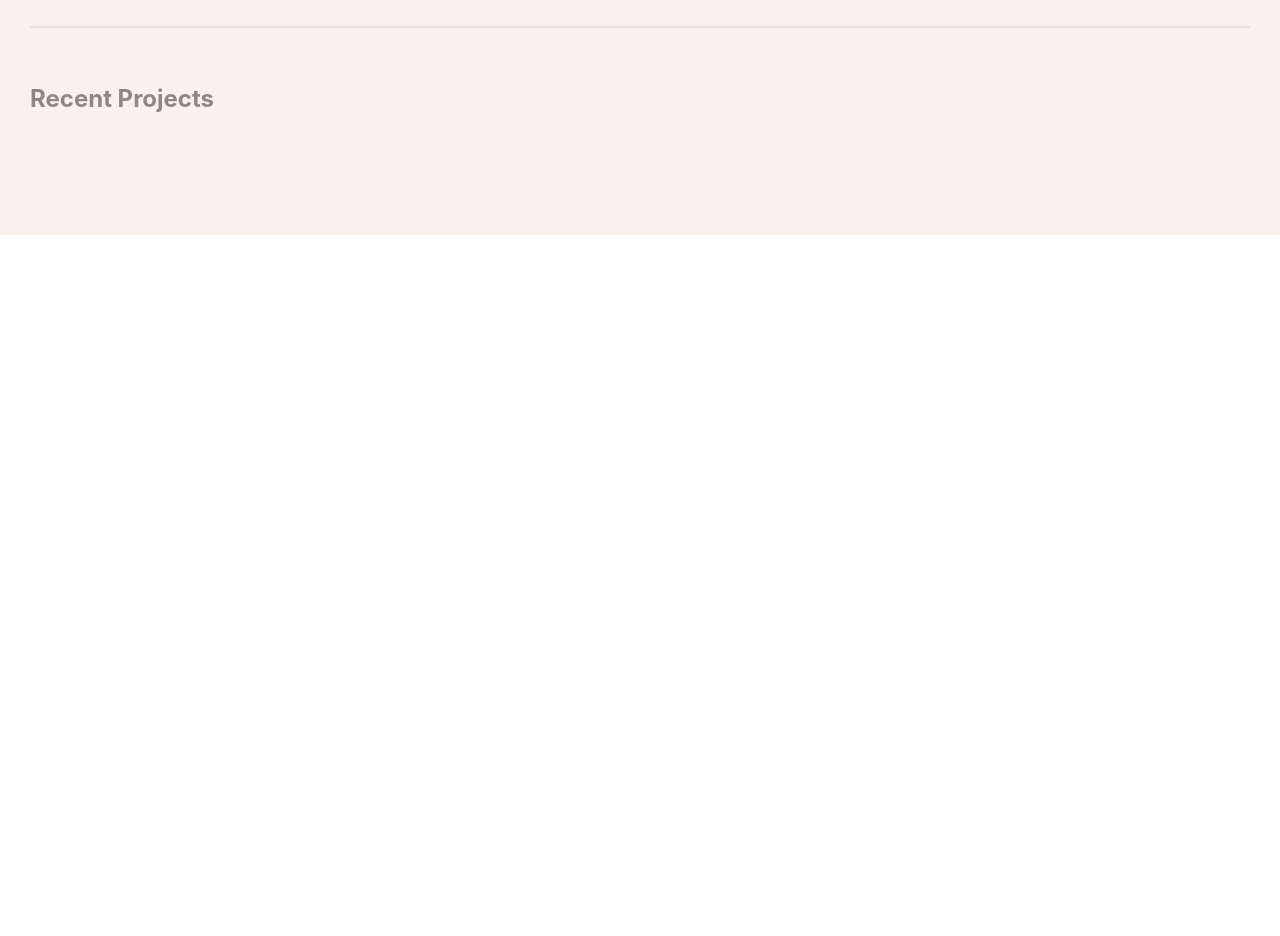
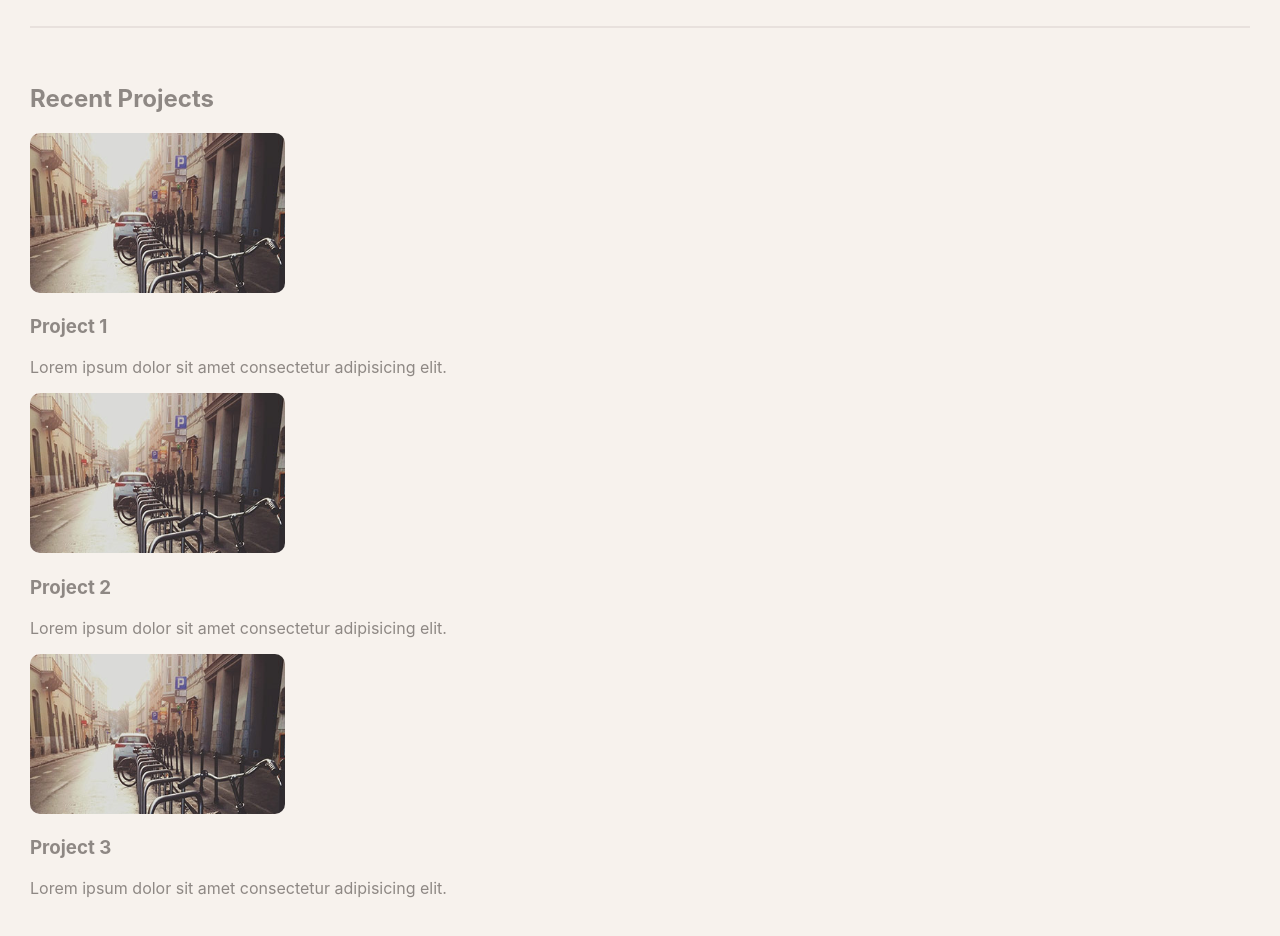
Before and after one commit to luchosr/reactPortfolio, a React (Create React App) app: page / in a window 1280 px wide. Shown: the part 640-1576 px from the top of the page. Before the commit the page ends 875 px from the top, so only its background shows below. Built offline with nearby package versions, Linux system fonts and the light colour scheme.

Commit message:
add projects images

```diff
--- a/src/Main/Main.js
+++ b/src/Main/Main.js
@@ -1,5 +1,6 @@
 import React from "react";
 import "./main.css";
+import first from "../img/projects/first.jpg";
 
 const Main = () => {
   //const recentWork =
@@ -25,10 +26,34 @@ const Main = () => {
       </section>
       <section className="main__second">
         <h2>Recent Projects</h2>
-        <div className="main__secod__projects">
-          <div className="main__secod__projects__item" />
-          <div className="main__secod__projects__item" />
-          <div className="main__secod__projects__item" />
+        <div className="main__second__projects">
+          <div className="main__second__projects__item">
+            <img
+              src={first}
+              alt="first project"
+              className="main__second__projects__item__img"
+            />
+            <h3>Project 1</h3>
+            <p> Lorem ipsum dolor sit amet consectetur adipisicing elit.</p>
+          </div>
+          <div className="main__second__projects__item">
+            <img
+              src={first}
+              alt="first project"
+              className="main__second__projects__item__img"
+            />
+            <h3>Project 2</h3>
+            <p> Lorem ipsum dolor sit amet consectetur adipisicing elit.</p>
+          </div>
+          <div className="main__second__projects__item">
+            <img
+              src={first}
+              alt="first project"
+              className="main__second__projects__item__img"
+            />
+          </div>
+          <h3>Project 3</h3>
+          <p> Lorem ipsum dolor sit amet consectetur adipisicing elit.</p>
         </div>
       </section>
     </div>
--- a/src/Main/main.css
+++ b/src/Main/main.css
@@ -27,3 +27,8 @@ a:visited {
   padding: 36px 0 36px 0;
   border-top: 2px solid #e8e1dd;
 }
+.main__second__projects__item__img {
+  width: 255px;
+  height: 160px;
+  border-radius: 10px;
+}
```
Also changed, not shown: src/img/projects/first.jpg (renamed from src/img/projects/01.jpg).
